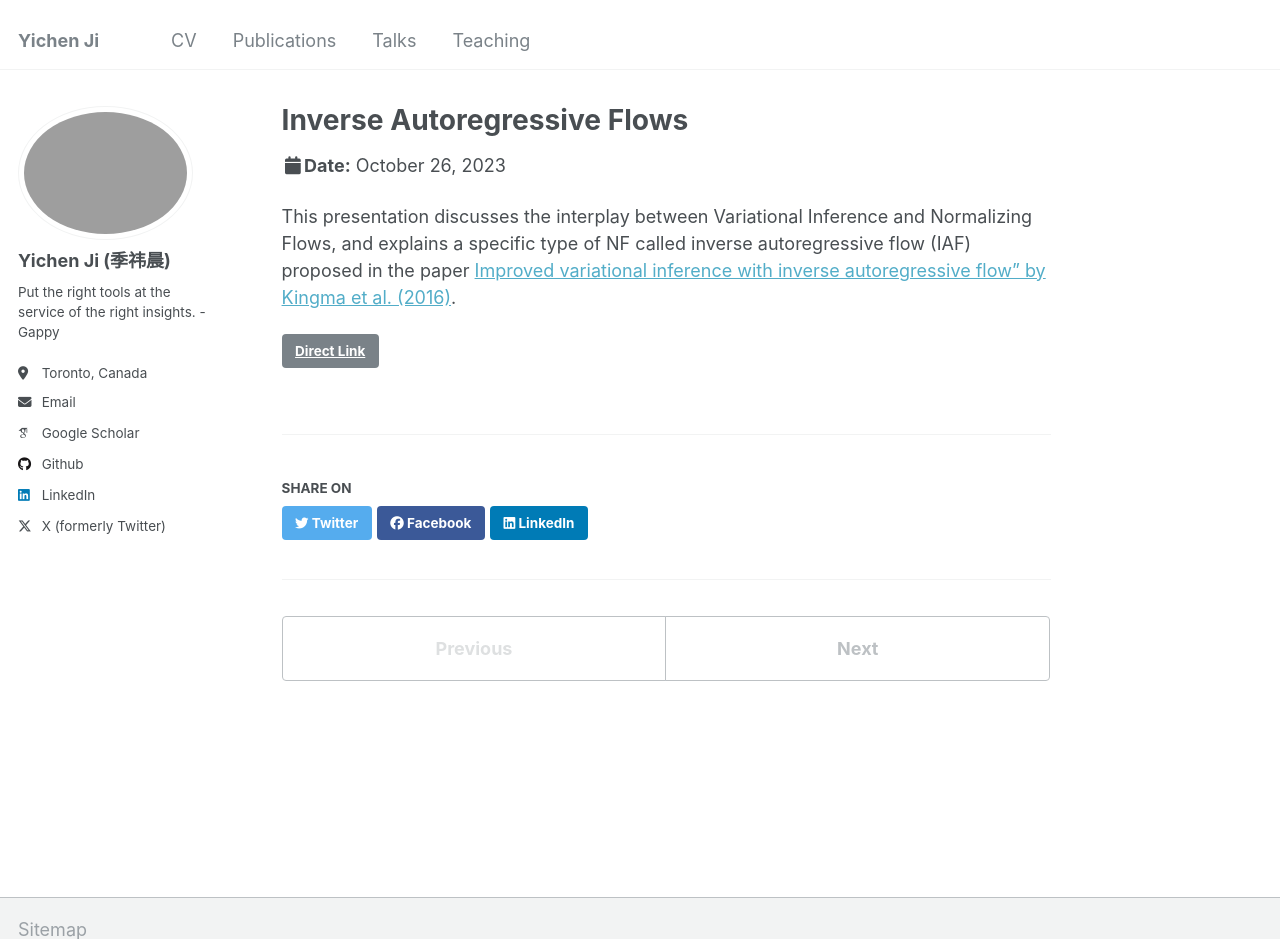
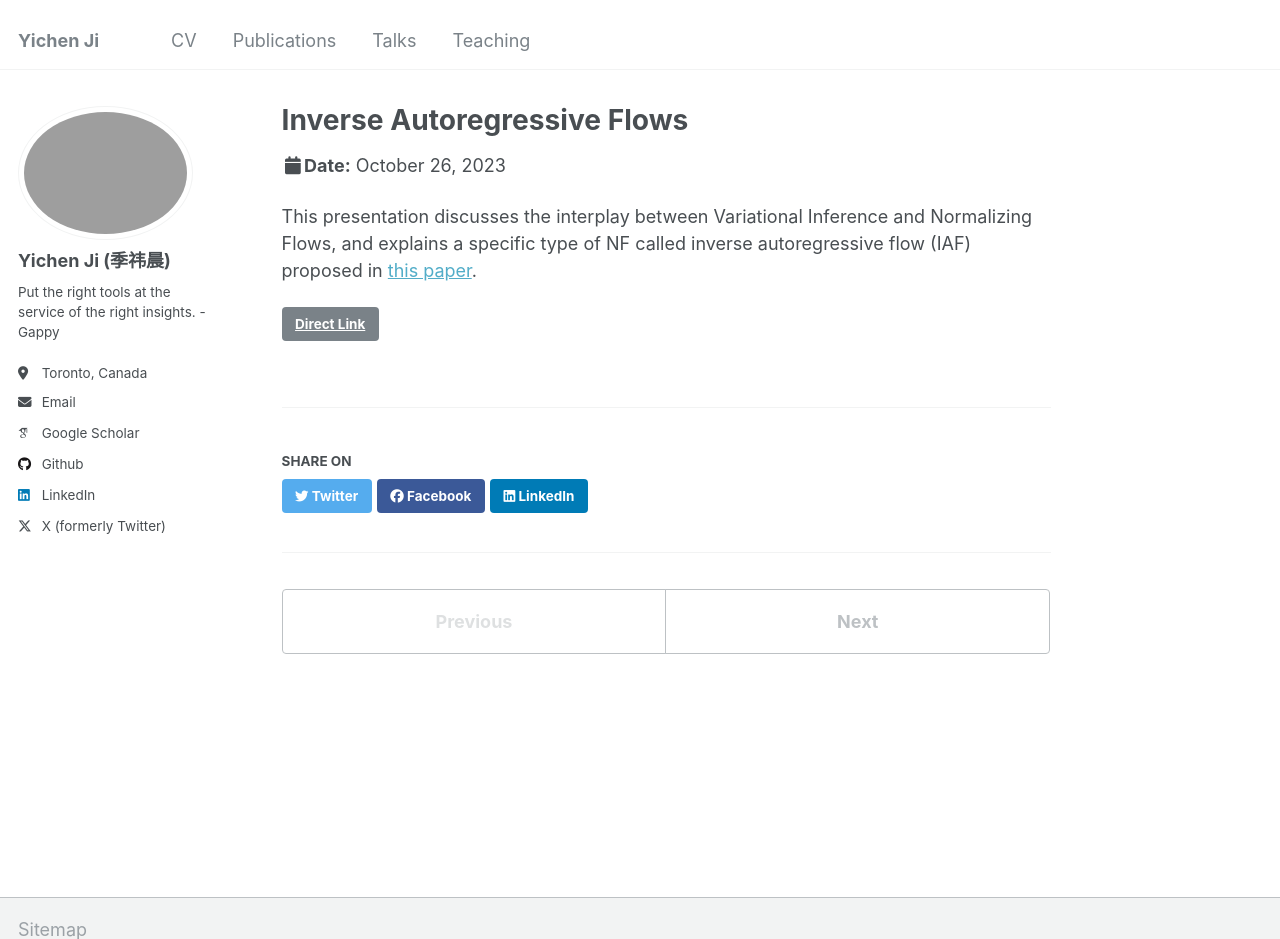
Before and after one commit to user-jiyichen/user-jiyichen.github.io, a Jekyll site: the page built from _talks/iaf.md, in a window 1280 px wide and 1061 px high, cut to the strip 0-939 px from the top of the window. Built offline with Jekyll 4.4.1, drawn with Linux system fonts in a browser that asks for light colours; some web fonts are replaced.

Commit message:
Update IAF presentation description for clarity

```diff
--- a/_talks/iaf.md
+++ b/_talks/iaf.md
@@ -8,4 +8,4 @@ date: 2023-10-26
 location: "Chicago, IL, USA"
 ---
 
-This presentation discusses the interplay between Variational Inference and Normalizing Flows, and explains a specific type of NF called inverse autoregressive flow (IAF) proposed in the paper [Improved variational inference with inverse autoregressive flow" by Kingma et al. (2016)](https://arxiv.org/abs/1606.04934).
+This presentation discusses the interplay between Variational Inference and Normalizing Flows, and explains a specific type of NF called inverse autoregressive flow (IAF) proposed in [this paper](https://arxiv.org/abs/1606.04934).
```
